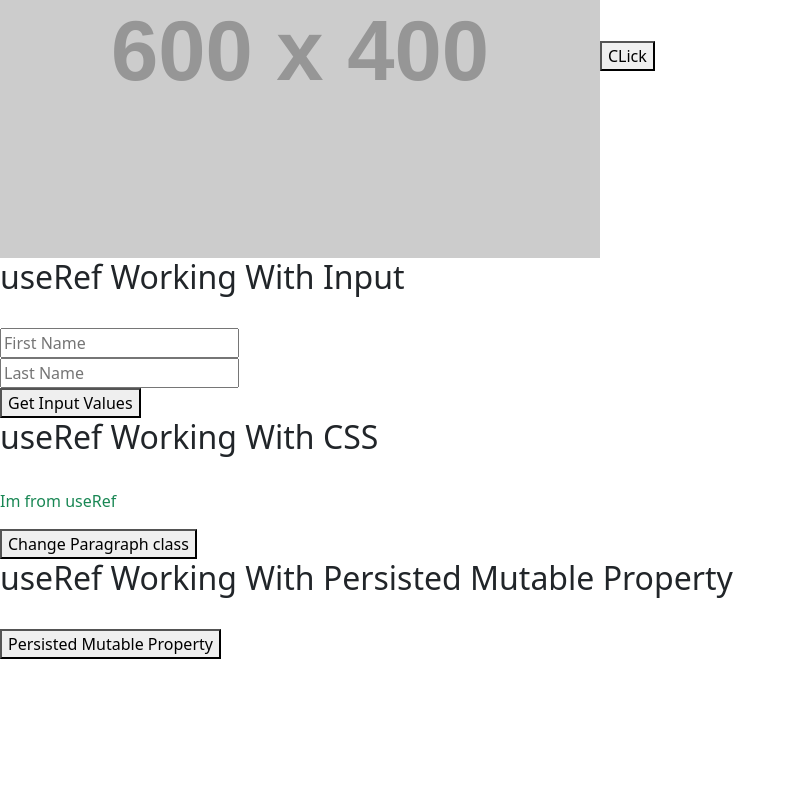
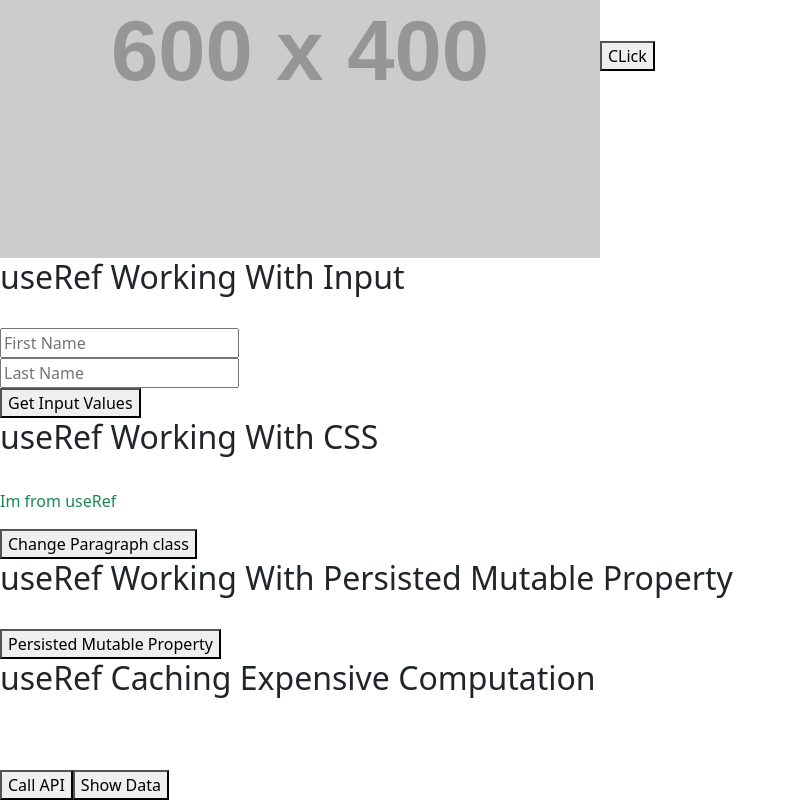
Before and after one commit to RazelRaz/Meet-with-react-hooks, a React (Vite) app: page / in a window 1280 px wide. Shown: the part 348-1148 px from the top of the page, without its empty margins (0-796 px from the left). Before the commit the page ends 1007 px from the top, so only its background shows below. Built offline with nearby package versions, Linux system fonts and the light colour scheme.

Commit message:
useRef Caching Expensive Computation

```diff
--- a/src/App.jsx
+++ b/src/App.jsx
@@ -1,3 +1,4 @@
+import CachingExpensiveComputation from "./components/CachingExpensiveComputation"
 import PersistedMutableProperty from "./components/PersistedMutableProperty"
 import UseRefWorkingWithCSS from "./components/UseRefWorkingWithCSS"
 import UseRefWorkingWithInput from "./components/UseRefWorkingWithInput"
@@ -14,6 +15,7 @@ function App() {
       <UseRefWorkingWithInput></UseRefWorkingWithInput>
       <UseRefWorkingWithCSS></UseRefWorkingWithCSS>
       <PersistedMutableProperty></PersistedMutableProperty>
+      <CachingExpensiveComputation></CachingExpensiveComputation>
     </>
   )
 }
--- /dev/null
+++ b/src/components/CachingExpensiveComputation.jsx
@@ -0,0 +1,29 @@
+import { useRef } from "react";
+
+
+const CachingExpensiveComputation = () => {
+
+    let APIData = useRef(null);
+    let myCompPtag = useRef()
+
+    const fetchData = async () => {
+       const res = await fetch("https://dummyjson.com/products")
+       APIData.current = await res.json();
+    }
+
+    const showData = () => {
+        myCompPtag.current.innerText = JSON.stringify(APIData.current)
+    }
+
+    return (
+        <div>
+            <h2>useRef Caching Expensive Computation</h2><br /><br />
+
+            <p ref={myCompPtag}></p>
+            <button onClick={fetchData}>Call API</button>
+            <button onClick={showData}>Show Data</button>
+        </div>
+    );
+};
+
+export default CachingExpensiveComputation;
```
Also changed, not shown: src/components/PersistedMutableProperty.jsx (line endings or trailing spaces).
